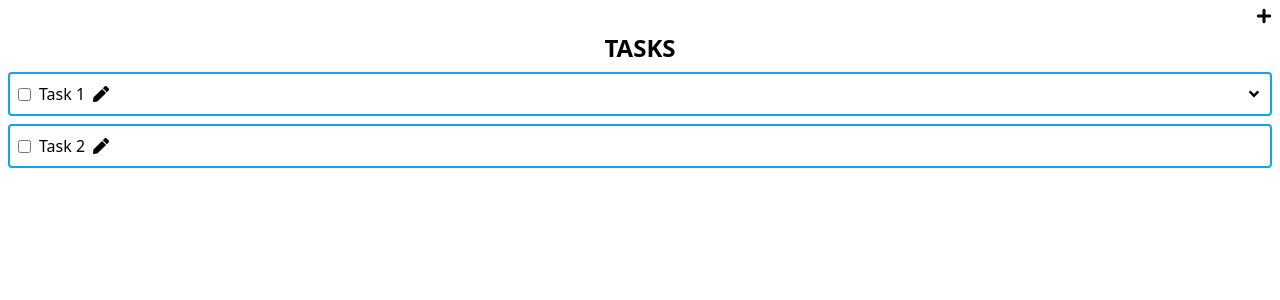
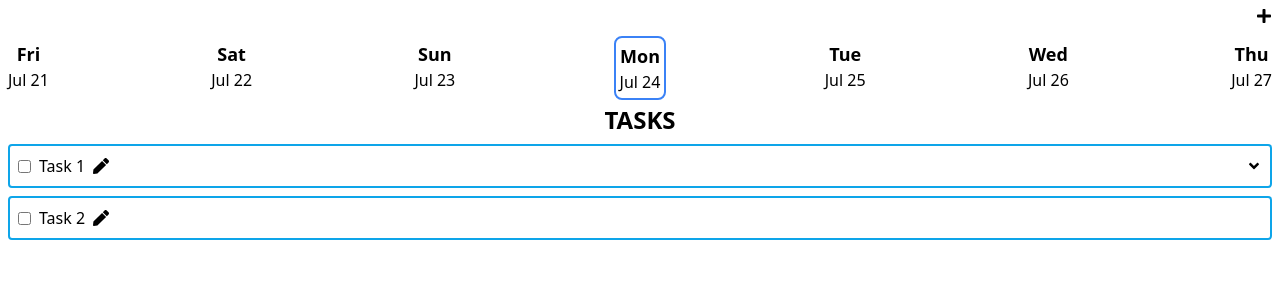
Before and after one commit to hnrkcode/habit-tracker, a React (Vite) app: page / in a window 1280 px wide. Shown: the top 300 px of the page. Built offline with nearby package versions, Linux system fonts and the light colour scheme.

Commit message:
Create Dates component

```diff
--- a/src/App.tsx
+++ b/src/App.tsx
@@ -4,6 +4,7 @@ import Navbar from "./components/Navbar";
 import Modal from "./components/Modal";
 import NewTaskForm from "./components/forms/NewTaskForm";
 import EditTaskForm from "./components/forms/EditTaskForm";
+import Dates from "./components/Dates";
 import { TaskType } from "./types/common";
 
 export default function App() {
@@ -101,6 +102,7 @@ export default function App() {
   return (
     <>
       <Navbar onAddTask={handleOpenCreateModal} />
+      <Dates />
       <h1 className="text-center uppercase font-bold text-2xl">Tasks</h1>
       <Tasks
         tasks={tasks}
--- /dev/null
+++ b/src/components/Dates.tsx
@@ -0,0 +1,50 @@
+import { useState } from "react";
+import dayjs from "dayjs";
+
+export default function Dates() {
+  const [selectedDateIndex, setSelectedDateIndex] = useState(3);
+  const currentDate = dayjs();
+  const allDates = [];
+
+  for (let i = 3; i >= 1; i--) {
+    allDates.push({
+      dayName: currentDate.subtract(i, "day").format("ddd"),
+      date: currentDate.subtract(i, "day").format("MMM D"),
+    });
+  }
+
+  allDates.push({
+    dayName: currentDate.format("ddd"),
+    date: currentDate.format("MMM D"),
+  });
+
+  for (let i = 1; i <= 3; i++) {
+    allDates.push({
+      dayName: currentDate.add(i, "day").format("ddd"),
+      date: currentDate.add(i, "day").format("MMM D"),
+    });
+  }
+
+  function handleDateClick(index: number) {
+    setSelectedDateIndex(index);
+  }
+
+  return (
+    <div className="flex justify-between">
+      {allDates.map(({ dayName, date }, index) => (
+        <div
+          className={`select-none cursor-pointer p-1 m-1 ${
+            selectedDateIndex === index
+              ? "border-blue-500 border-2 rounded-lg"
+              : ""
+          }`}
+          key={index}
+          onClick={() => handleDateClick(index)}
+        >
+          <div className="text-center text-lg font-bold">{dayName}</div>
+          <div className="text-center">{date}</div>
+        </div>
+      ))}
+    </div>
+  );
+}
```
